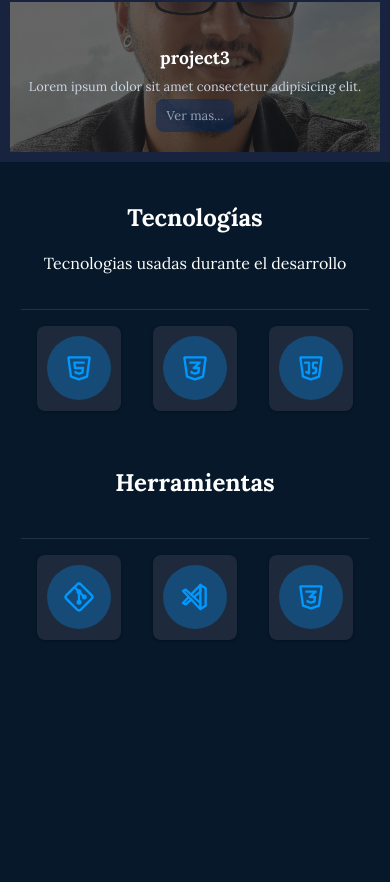
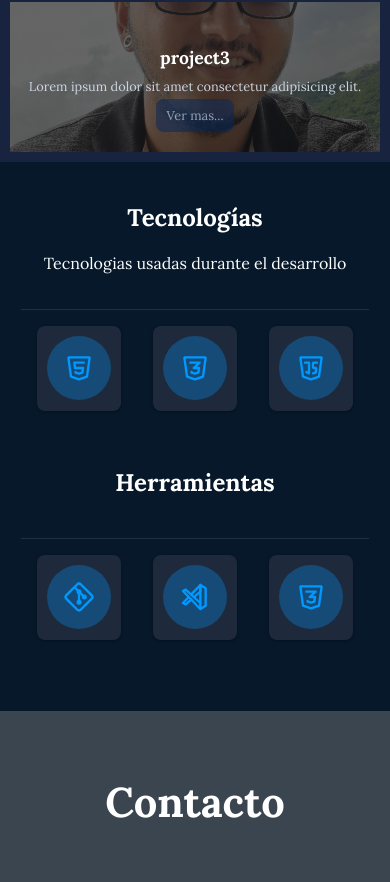
Before and after one commit to dieevRoldark/Proyecto-nano, a plain HTML site: page index.html in a window 390 px wide. Shown: the part 1539-2421 px from the top of the page. Drawn offline with Linux system fonts and the light colour scheme.

Commit message:
sección de tecnologías responsive despues de guardar

```diff
--- a/index.html
+++ b/index.html
@@ -108,6 +108,7 @@
             <ul class="header__nav-list">
                 <li class="header__nav-item"><a href="#inicio">Inicio</a></li>
                 <li class="header__nav-item"><a href="#portfolio">Proyectos</a></li>
+                <li class="header__nav-item"><a href="#tech">Tecnologías</a></li>
                 <li class="header__nav-item"><a href="#contacto">Contacto</a></li>
             </ul>
         </nav>
@@ -204,7 +205,7 @@
         </div>
     </section>
 
-    <section class="tech">
+    <section class="tech" id="tech">
 
         <header class="tech__item-header">
             <h2 class="tech__title">Tecnologías</h2>
--- a/style.css
+++ b/style.css
@@ -432,7 +432,7 @@ h1 {
 
 
 .tech {
-    min-height: 90vh;
+    min-height: 65vh;
     background-color: var(--background);
     color: var(--text-primary);
     display: flex;
```
